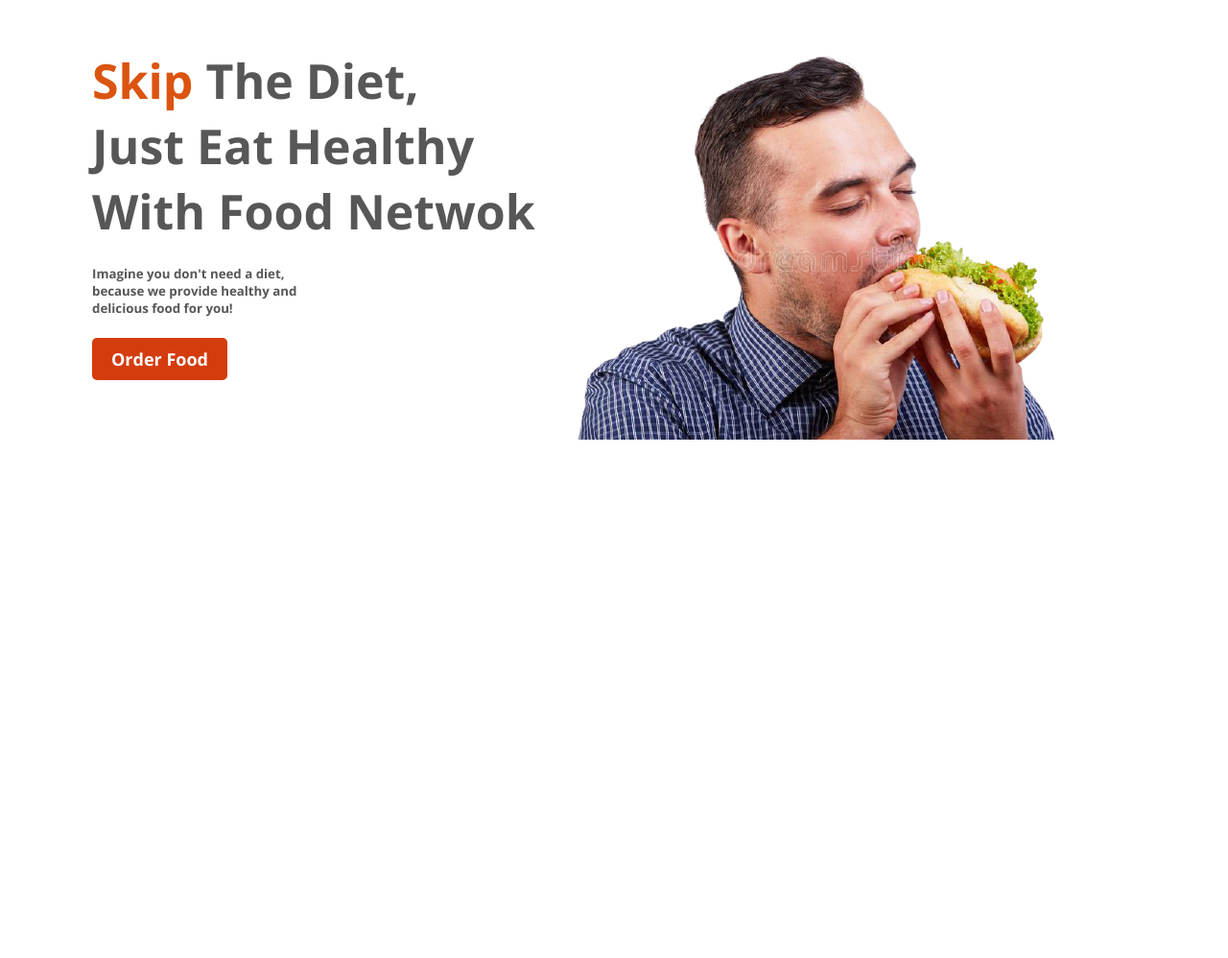
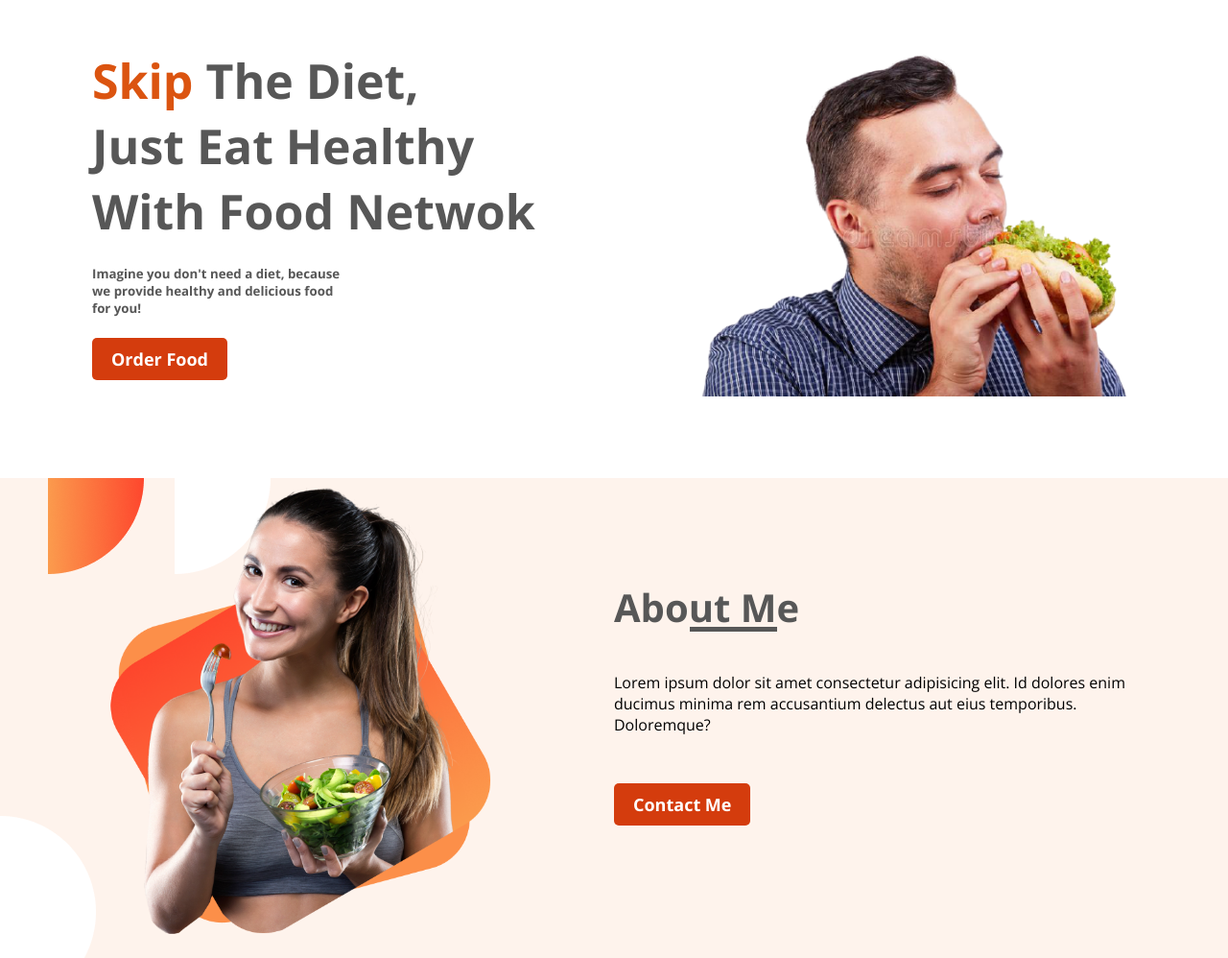
Before and after one commit to kskanak/eat-fresh, a plain HTML site: page index.html in a window 1280 px wide. Shown: the whole page at 96% size. Before the commit the page ends 800 px from the top, so only its background shows below. Drawn offline with nearby package versions, Linux system fonts and the light colour scheme.

Commit message:
about me added

```diff
--- a/index.html
+++ b/index.html
@@ -32,12 +32,30 @@
           Imagine you don't need a diet, because we provide healthy and
           delicious food for you!
         </h5>
-        <a href="#" target="_blank" class="order-btn">Order Food</a>
+        <a href="#" target="_blank" class="btn">Order Food</a>
       </div>
       <div class="top-banner-image">
         <img src="images/person/male2.png" alt="healthy" />
       </div>
     </section>
     <!-- eat healthy section end -->
+    <!-- about me section start -->
+    <section class="about-me">
+      <div class="container main">
+        <div class="about-image">
+          <img src="images/person/female.png" alt="fitness" />
+        </div>
+        <div class="about-content">
+          <h3>About Me</h3>
+          <p>
+            Lorem ipsum dolor sit amet consectetur adipisicing elit. Id dolores
+            enim ducimus minima rem accusantium delectus aut eius temporibus.
+            Doloremque?
+          </p>
+          <a href="#" target="_blank" class="btn">Contact Me</a>
+        </div>
+      </div>
+    </section>
+    <!-- about me section end -->
   </body>
 </html>
--- a/style.css
+++ b/style.css
@@ -27,7 +27,7 @@ body {
   color: #575757;
   width: 50%;
 }
-.order-btn {
+.btn {
   text-decoration: none;
   display: inline-block;
   background: #d43c0d;
@@ -37,10 +37,49 @@ body {
   font-size: 18px;
   font-weight: 700;
 }
-.top-banner-images {
+.top-banner-image {
   width: 50%;
 }
-.top-banner-images img {
+.top-banner-image img {
   width: 100%;
+  position: relative;
+  left: 65px;
 }
 /* top banner end */
+/* about me start */
+.about-me {
+  margin-top: 80px;
+  background: url(images/shapes/7.png);
+  height: 500px;
+}
+.main {
+  display: flex;
+}
+.about-image {
+  width: 50%;
+}
+.about-image img {
+  width: 80%;
+}
+.about-content {
+  width: 50%;
+  padding-top: 67px;
+}
+.about-content h3 {
+  font-size: 40px;
+  color: #575757;
+  position: relative;
+}
+.about-content h3::after {
+  position: absolute;
+  content: "";
+  top: 48px;
+  left: 79px;
+  width: 91px;
+  height: 5px;
+  background: #575757;
+}
+.about-content p {
+  margin-bottom: 50px;
+}
+/* about me end */
```
